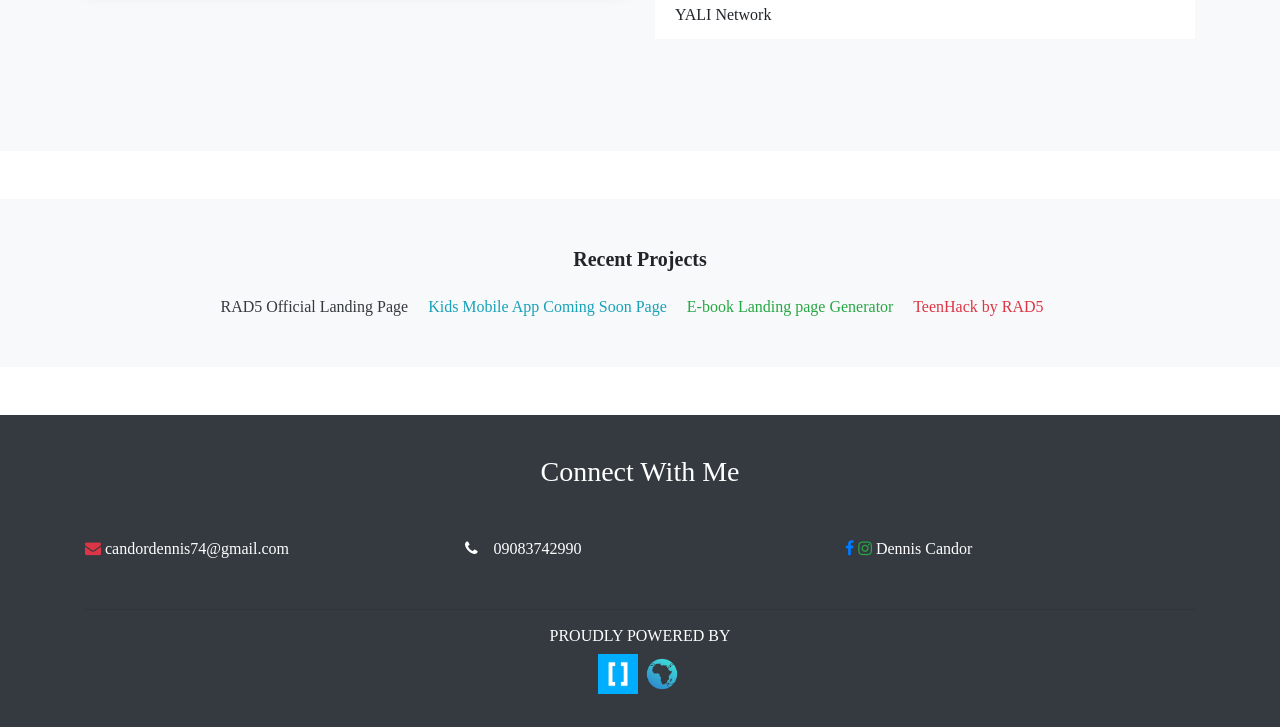
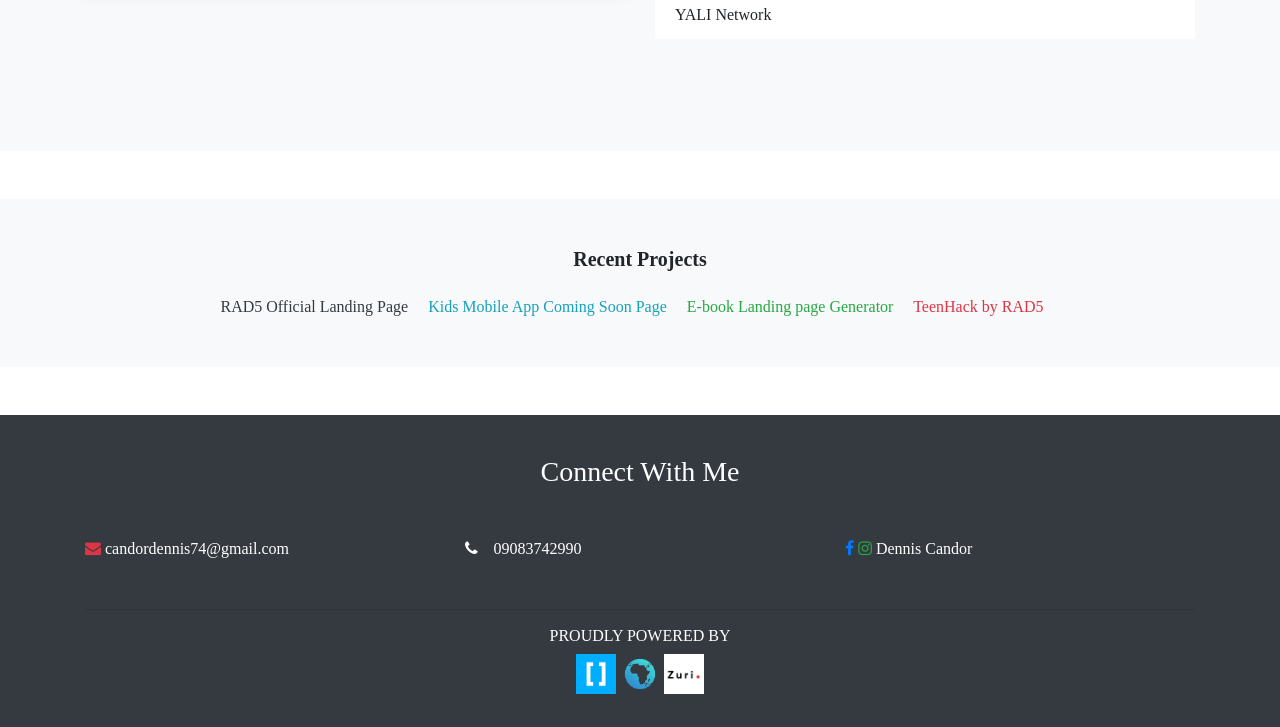
Before and after one commit to Candor-Dennis/stage3-portfolio-task, a plain HTML site: page index.html in a window 1280 px wide. Shown: the part 2910-3637 px from the top of the page. Drawn offline with Linux system fonts and the light colour scheme.

Commit message:
Added Zuri Logo

```diff
--- a/index.html
+++ b/index.html
@@ -284,6 +284,8 @@
                    <a href="https://zuri.team"> <img src="assets/hng.png" width="40" height="40" class="img-fluid" alt=""></a>
 
                     <a href="https://internship.zuri.team"><img src="assets/i4g.png" width="40" height="40" class="img-fluid" alt=""></a>
+                    <a href="https://internship.zuri.team"><img src="assets/zuri-logo.png" width="40" height="40" class="img-fluid" alt=""></a>
+
                 </div>
             </div>
         </div>
```
